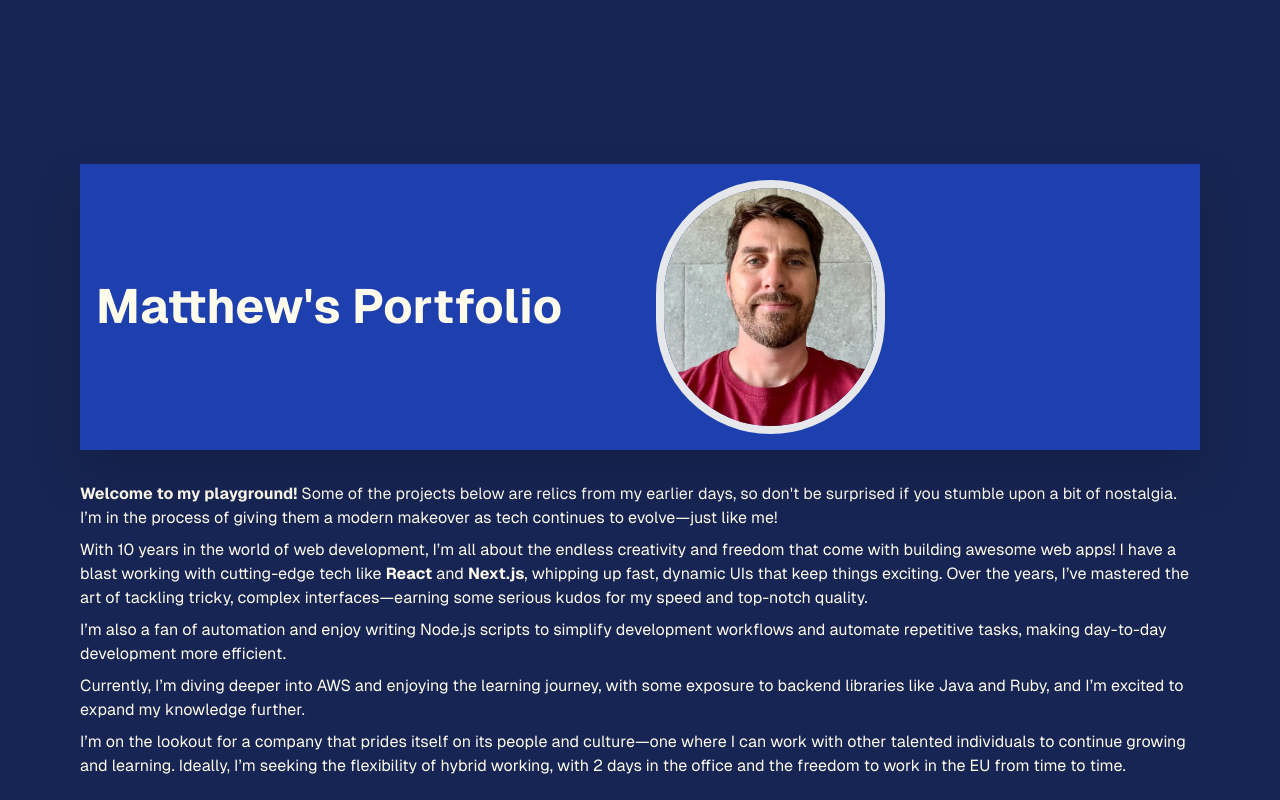
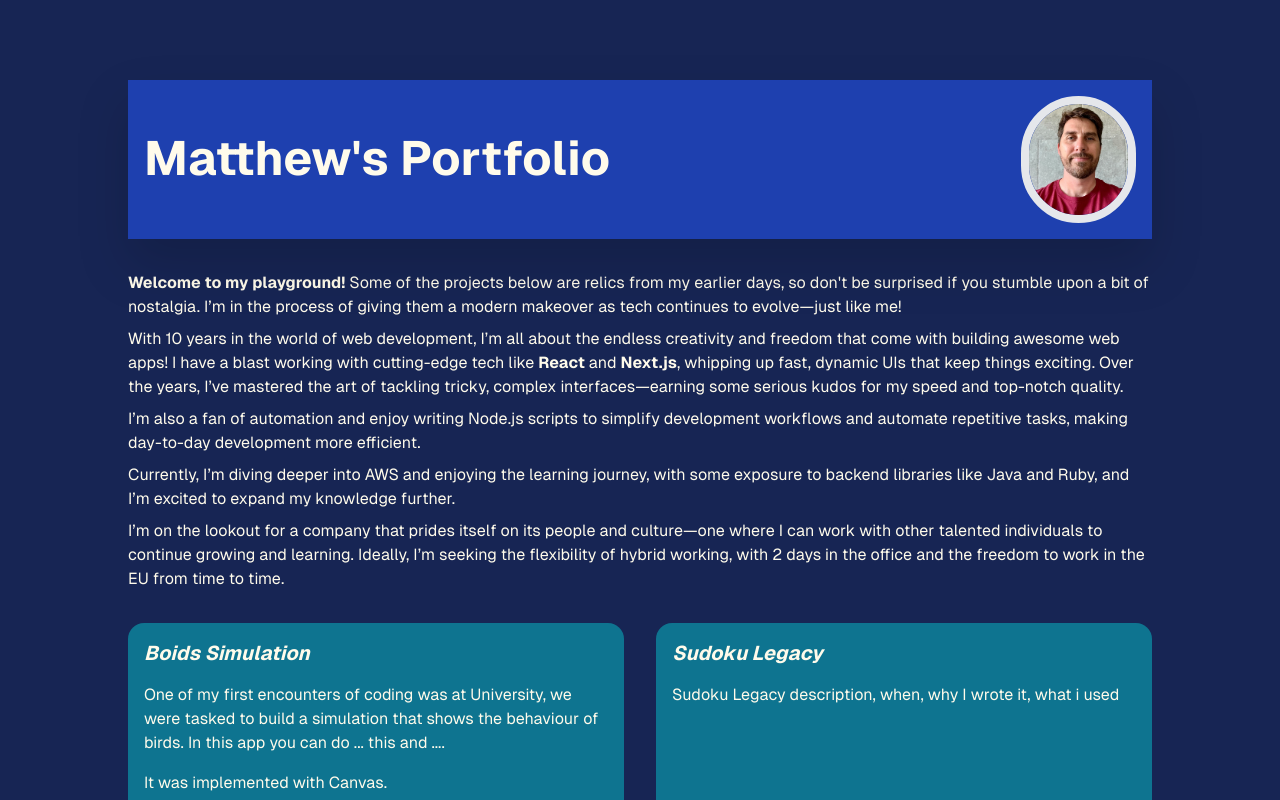
Before and after one commit to huggie1984/portfolio, a Next.js app: page / in a window 1280 px wide. Shown: the top 800 px of the page. Built offline with nearby package versions, Linux system fonts and the light colour scheme.

Commit message:
style tweeks!

```diff
--- a/app/layout.tsx
+++ b/app/layout.tsx
@@ -1,20 +1,20 @@
-import type { Metadata } from "next";
-import localFont from "next/font/local";
-import "./globals.css";
+import type { Metadata } from 'next';
+import localFont from 'next/font/local';
+import './globals.css';
 
 const geistSans = localFont({
-  src: "./fonts/GeistVF.woff",
-  variable: "--font-geist-sans",
-  weight: "100 900",
+  src: './fonts/GeistVF.woff',
+  variable: '--font-geist-sans',
+  weight: '100 900',
 });
 const geistMono = localFont({
-  src: "./fonts/GeistMonoVF.woff",
-  variable: "--font-geist-mono",
-  weight: "100 900",
+  src: './fonts/GeistMonoVF.woff',
+  variable: '--font-geist-mono',
+  weight: '100 900',
 });
 
 export const metadata: Metadata = {
-  title: "Portfolio",
+  title: 'Portfolio',
   description: "Matthew Huggett's portfolio.",
 };
 
@@ -26,7 +26,7 @@ export default function RootLayout({
   return (
     <html lang="en">
       <body
-        className={`${geistSans.variable} ${geistMono.variable} antialiased`}
+        className={`bg-blue-950 ${geistSans.variable} ${geistMono.variable} antialiased`}
       >
         {children}
       </body>
--- a/app/page.tsx
+++ b/app/page.tsx
@@ -6,19 +6,21 @@ import { ReactNode } from 'react';
 // todo light mode & dark mode.
 export default function Home() {
   return (
-    <div className="grid grid-rows-[20px_1fr_20px] min-h-screen p-8 gap-16 sm:p-20 font-[family-name:var(--font-geist-sans)] bg-blue-950 text-amber-50">
-      <main className="container flex flex-col gap-8 row-start-2 items-center sm:items-start">
-        <section className="p-4 bg-blue-800 w-full drop-shadow-2xl grid md:grid-cols-2 items-center gap-8">
-          <h1 className="text-5xl font-bold text-amber-50 ">
+    <div className="flex flex-col min-h-screen p-8 gap-16 sm:p-20 font-[family-name:var(--font-geist-sans)] text-amber-50">
+      <main className="container flex flex-col gap-8 items-center sm:items-start">
+        <section className="p-4 bg-blue-800 w-full drop-shadow-2xl flex items-center flex-col md:flex-row gap-8">
+          <h1 className="text-5xl font-bold text-amber-50">
             Matthew&#39;s Portfolio
           </h1>
-          <Image
-            className="rounded-full border-8"
-            src="/images/profile.webp"
-            alt="Matthew's profile!"
-            width={229}
-            height={262}
-          />
+          <div className="flex flex-grow justify-center md:justify-end">
+            <Image
+              className="rounded-full border-8"
+              src="/images/profile.webp"
+              alt="Matthew's profile!"
+              width={115}
+              height={131}
+            />
+          </div>
         </section>
         <section className="flex flex-col gap-2">
           <p>
@@ -98,7 +100,7 @@ export default function Home() {
           </Card>
         </section>
       </main>
-      <footer className="row-start-3 flex gap-6 flex-wrap items-center justify-center">
+      <footer className="flex gap-6 flex-wrap items-center justify-center">
         <a
           className="flex items-center gap-2 hover:underline hover:underline-offset-4"
           href="www.linkedin.com/in/matthew-huggett-611aa098"
--- a/tailwind.config.ts
+++ b/tailwind.config.ts
@@ -1,19 +1,29 @@
-import type { Config } from "tailwindcss";
+import type { Config } from 'tailwindcss';
 
 const config: Config = {
   content: [
-    "./pages/**/*.{js,ts,jsx,tsx,mdx}",
-    "./components/**/*.{js,ts,jsx,tsx,mdx}",
-    "./app/**/*.{js,ts,jsx,tsx,mdx}",
+    './pages/**/*.{js,ts,jsx,tsx,mdx}',
+    './components/**/*.{js,ts,jsx,tsx,mdx}',
+    './app/**/*.{js,ts,jsx,tsx,mdx}',
   ],
   theme: {
     extend: {
       textShadow: {
-        'inner': 'inset 2px 2px 4px rgba(0, 0, 0, 0.6)',
+        inner: 'inset 2px 2px 4px rgba(0, 0, 0, 0.6)',
       },
       colors: {
-        background: "var(--background)",
-        foreground: "var(--foreground)",
+        background: 'var(--background)',
+        foreground: 'var(--foreground)',
+      },
+      container: {
+        center: true,
+        screens: {
+          sm: '100%', // Override for sm breakpoint
+          md: '768px', // Override for md breakpoint
+          lg: '1024px', // Override for lg breakpoint
+          xl: '1024px', // Override for xl breakpoint
+          '2xl': '1024px', // Override for 2xl breakpoint
+        },
       },
     },
   },
```
